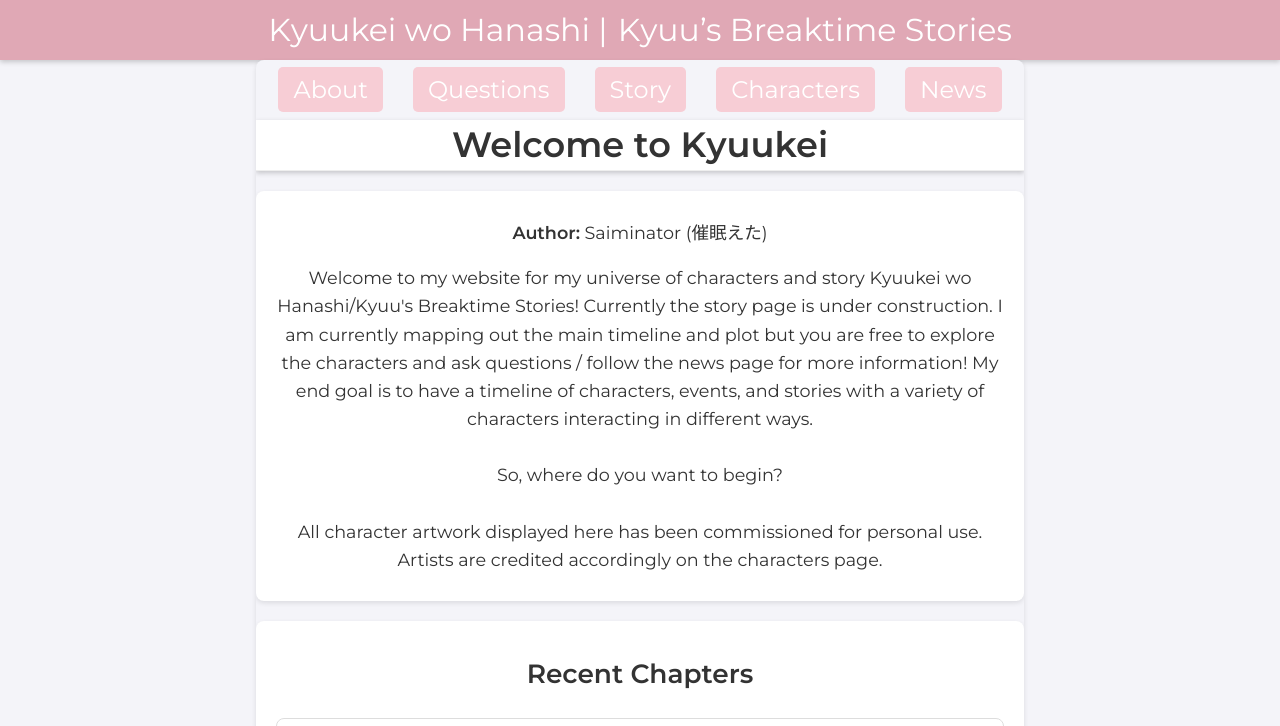
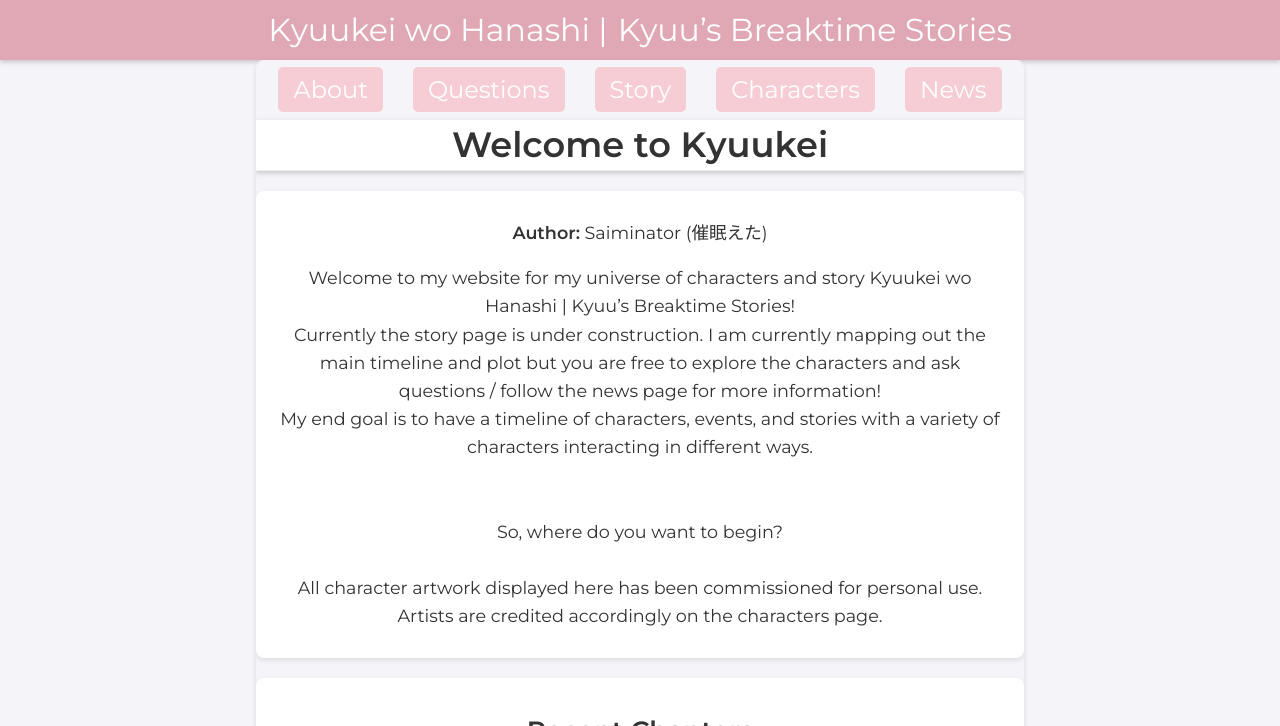
Before and after one commit to Saiminator/Kyuukei, a Jekyll site: the page built from index.html, in a window 1280 px wide, cut to the strip 0-726 px from the top of the page. Built offline with Jekyll 4.4.1, drawn with Linux system fonts in a browser that asks for light colours.

Commit message:
Update index.html

```diff
--- a/index.html
+++ b/index.html
@@ -6,9 +6,11 @@
 <section class="content-section active">
   <p><strong>Author:</strong> Saiminator (催眠えた)</p>
   <p>
-    Welcome to my website for my universe of characters and story Kyuukei wo Hanashi/Kyuu's Breaktime Stories!
-    Currently the story page is under construction. I am currently mapping out the main timeline and plot but you are free to explore the characters and ask questions / follow the news page for more information!
-    My end goal is to have a timeline of characters, events, and stories with a variety of characters interacting in different ways.
+    Welcome to my website for my universe of characters and story Kyuukei wo Hanashi | Kyuu’s Breaktime Stories!<br>
+
+    Currently the story page is under construction. I am currently mapping out the main timeline and plot but you are free to explore the characters and ask questions / follow the news page for more information!<br>
+
+    My end goal is to have a timeline of characters, events, and stories with a variety of characters interacting in different ways.<br>
     <br><br>
     So, where do you want to begin?
     <br><br>
```
